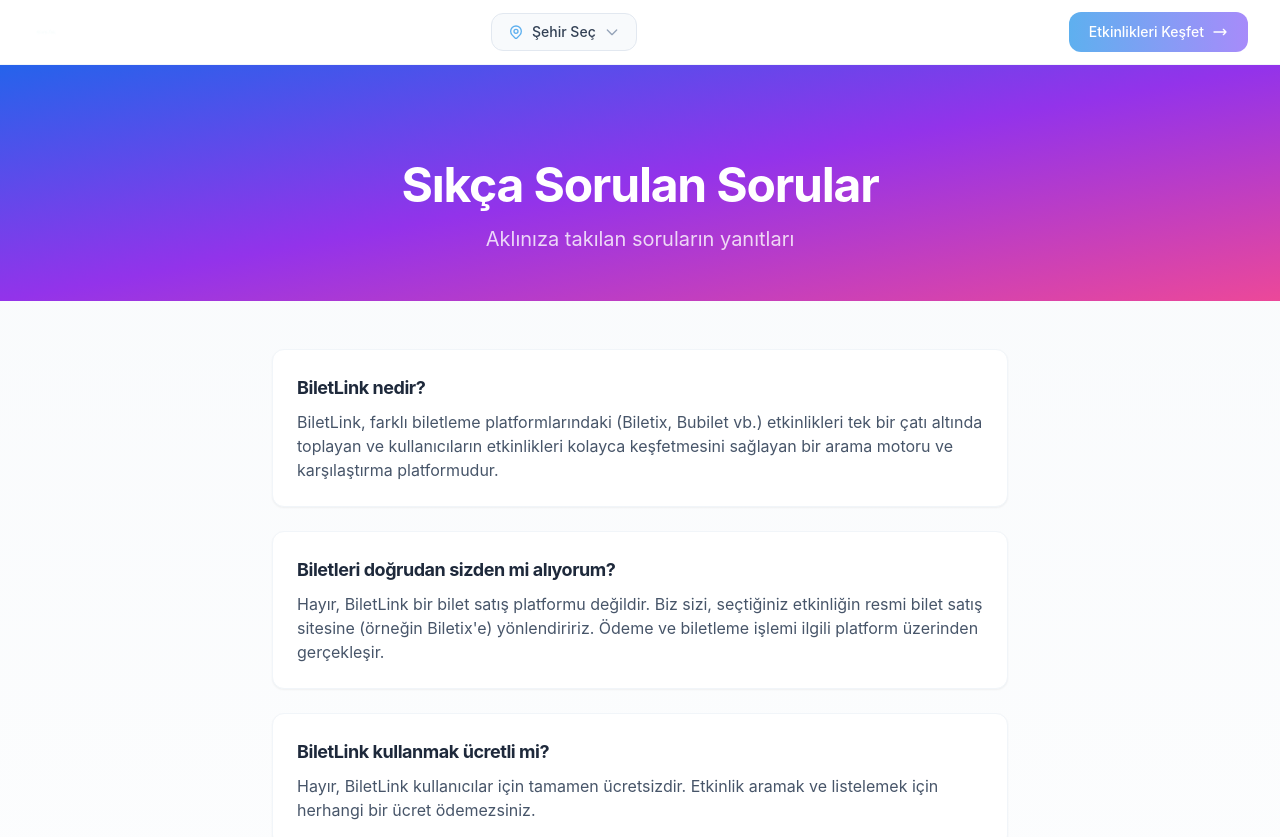
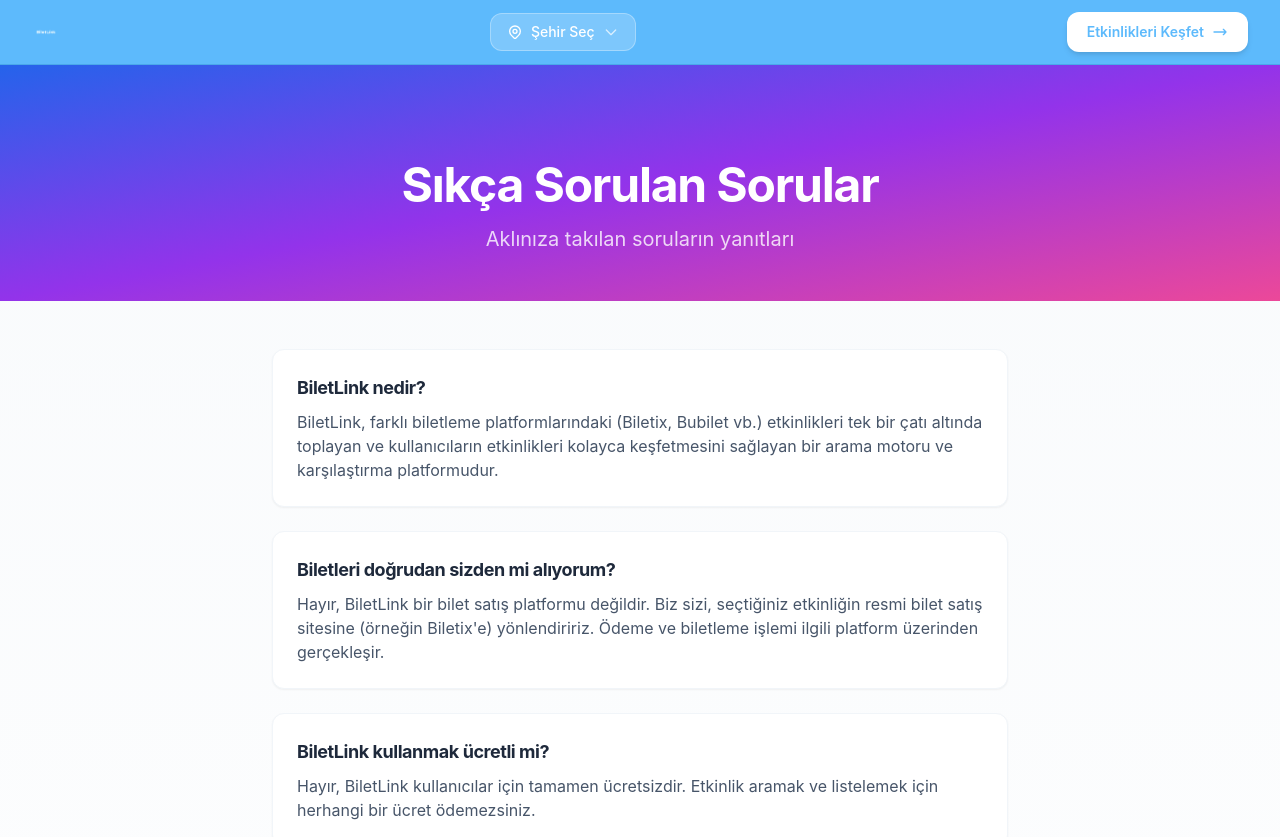
Before and after one commit to BiletLink/BiletLink-Frontend, a Next.js app: page /sss in a window 1280 px wide. Shown: the top 837 px of the page. Built offline with nearby package versions, Linux system fonts and the light colour scheme.

Commit message:
Change navbar color to #5dbafc with white text

```diff
--- a/components/layout/Header.tsx
+++ b/components/layout/Header.tsx
@@ -40,7 +40,7 @@ export default function Header() {
     };
 
     return (
-        <header className="sticky top-0 z-50 bg-white/95 backdrop-blur-lg border-b border-slate-100">
+        <header className="sticky top-0 z-50 bg-[#5dbafc] backdrop-blur-lg border-b border-[#4aa8ea]">
             <div className="max-w-7xl mx-auto px-4 sm:px-6 lg:px-8">
                 <div className="flex items-center justify-between h-16">
                     {/* Logo */}
@@ -58,23 +58,23 @@ export default function Header() {
                     <div className="relative" ref={dropdownRef}>
                         <button
                             onClick={() => setIsDropdownOpen(!isDropdownOpen)}
-                            className="flex items-center gap-2 px-4 py-2 rounded-xl bg-slate-50 hover:bg-slate-100 transition-colors border border-slate-200"
+                            className="flex items-center gap-2 px-4 py-2 rounded-xl bg-white/20 hover:bg-white/30 transition-colors border border-white/30"
                         >
-                            <svg className="w-4 h-4 text-[#5EB0EF]" fill="none" stroke="currentColor" viewBox="0 0 24 24">
+                            <svg className="w-4 h-4 text-white" fill="none" stroke="currentColor" viewBox="0 0 24 24">
                                 <path strokeLinecap="round" strokeLinejoin="round" strokeWidth={2} d="M17.657 16.657L13.414 20.9a1.998 1.998 0 01-2.827 0l-4.244-4.243a8 8 0 1111.314 0z" />
                                 <path strokeLinecap="round" strokeLinejoin="round" strokeWidth={2} d="M15 11a3 3 0 11-6 0 3 3 0 016 0z" />
                             </svg>
-                            <span className="font-medium text-slate-700 text-sm">
+                            <span className="font-medium text-white text-sm">
                                 {selectedCity ? (
                                     <span className="flex items-center gap-1.5">
-                                        <span className="bg-[#5EB0EF]/10 text-[#5EB0EF] px-1.5 py-0.5 rounded text-xs font-bold">{selectedCity.code}</span>
+                                        <span className="bg-white/20 text-white px-1.5 py-0.5 rounded text-xs font-bold">{selectedCity.code}</span>
                                         <span className="hidden sm:inline">{selectedCity.name}</span>
                                     </span>
                                 ) : (
                                     'Şehir Seç'
                                 )}
                             </span>
-                            <svg className={`w-4 h-4 text-slate-400 transition-transform ${isDropdownOpen ? 'rotate-180' : ''}`} fill="none" stroke="currentColor" viewBox="0 0 24 24">
+                            <svg className={`w-4 h-4 text-white/70 transition-transform ${isDropdownOpen ? 'rotate-180' : ''}`} fill="none" stroke="currentColor" viewBox="0 0 24 24">
                                 <path strokeLinecap="round" strokeLinejoin="round" strokeWidth={2} d="M19 9l-7 7-7-7" />
                             </svg>
                         </button>
@@ -104,8 +104,8 @@ export default function Header() {
                                                 }`}
                                         >
                                             <span className={`w-10 h-10 rounded-lg flex items-center justify-center text-sm font-bold ${selectedCity?.code === city.code
-                                                    ? 'bg-[#5EB0EF] text-white'
-                                                    : 'bg-slate-100 text-slate-600'
+                                                ? 'bg-[#5EB0EF] text-white'
+                                                : 'bg-slate-100 text-slate-600'
                                                 }`}>
                                                 {city.code}
                                             </span>
@@ -125,7 +125,7 @@ export default function Header() {
                     {/* CTA Button */}
                     <Link
                         href={selectedCity ? `/${cityToSlug(selectedCity.name)}` : '/'}
-                        className="hidden sm:inline-flex items-center gap-2 px-5 py-2.5 bg-gradient-to-r from-[#5EB0EF] to-[#A78BFA] text-white font-medium rounded-xl hover:shadow-lg hover:shadow-[#5EB0EF]/30 transition-all text-sm"
+                        className="hidden sm:inline-flex items-center gap-2 px-5 py-2.5 bg-white text-[#5dbafc] font-semibold rounded-xl hover:bg-white/90 transition-all text-sm shadow-md"
                     >
                         <span>Etkinlikleri Keşfet</span>
                         <svg className="w-4 h-4" fill="none" stroke="currentColor" viewBox="0 0 24 24">
@@ -136,7 +136,7 @@ export default function Header() {
                     {/* Mobile Menu Button */}
                     <button
                         onClick={() => setIsMobileMenuOpen(!isMobileMenuOpen)}
-                        className="sm:hidden p-2 rounded-lg hover:bg-slate-100 transition-colors"
+                        className="sm:hidden p-2 rounded-lg hover:bg-white/20 transition-colors text-white"
                     >
                         <svg className="w-6 h-6 text-slate-700" fill="none" stroke="currentColor" viewBox="0 0 24 24">
                             {isMobileMenuOpen ? (
```
